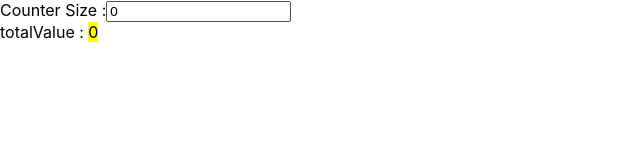
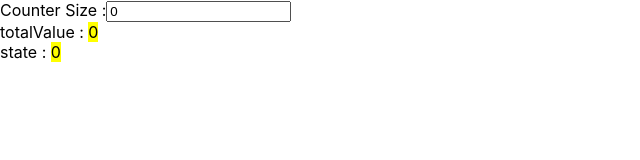
Before and after one commit to happyeven/react-basics-2020-08-03, a React (Create React App) app: page / in a window 1280 px wide. Shown: the top 160 px of the page, without its empty margins (0-640 px from the left). Built offline with nearby package versions, Linux system fonts and the light colour scheme.

Commit message:
[react basic] [Dong] refactor : add props store in CounterGroup

```diff
--- a/src/component/CounterGroup/index.jsx
+++ b/src/component/CounterGroup/index.jsx
@@ -11,7 +11,7 @@ class CounterGroup extends React.Component {
         if (regString.test(newSize)) {
             return
         }
-        if(this.state.size === parseInt(newSize)){
+        if (this.state.size === parseInt(newSize)) {
             return
         }
         this.setState({
@@ -32,7 +32,11 @@ class CounterGroup extends React.Component {
         }))
     }
 
+    handleValueChange = () =>{
+        this.setState({totalValue :this.props.store.getState() })
+    }
     render() {
+        const {store } = this.props
         const initArray = [...Array(this.state.size).keys()]
         return <div>
             <div>
@@ -46,8 +50,15 @@ class CounterGroup extends React.Component {
                     totalValue : <mark>{this.state.totalValue}</mark>
                 </label>
             </div>
+            <div>
+                <label>
+                    state : <mark>{this.props.store.getState()}</mark>
+                </label>
+            </div>
             {
-                initArray.map(key => <Counter onIncrease={this.handleIncrease} groupSize={this.state.size} onDecrease={this.handleDecrease} key={key} />)
+                initArray.map(key => <Counter handleIncrease = {this.handleIncrease} handleDecrease = {this.handleDecrease}
+                    store = {store}  key={key} handleValueChange = {this.handleValueChange}
+                />)
             }
         </div>
     }
```
